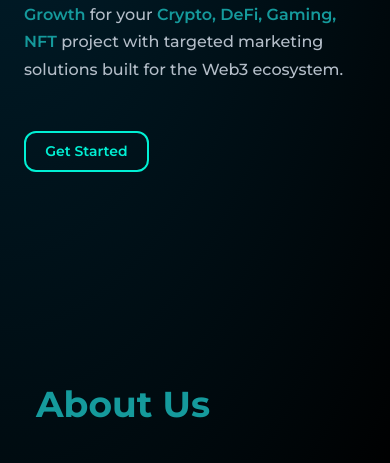
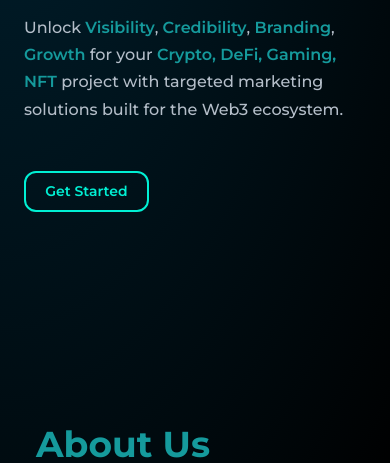
Before and after one commit to RektRider/Web3Across-Final-workingsite, a plain HTML site: page index.html in a window 390 px wide. Shown: the part 343-806 px from the top of the page. Drawn offline with Linux system fonts and the light colour scheme.

Commit message:
Update styles.css

```diff
--- a/styles.css
+++ b/styles.css
@@ -630,7 +630,7 @@ header {
 
 @media (max-width: 640px) {
   .hero {
-    padding: 100px 24px 100px;
+    padding: 140px 24px 100px;
   }
 
   .hero h1 {
```
